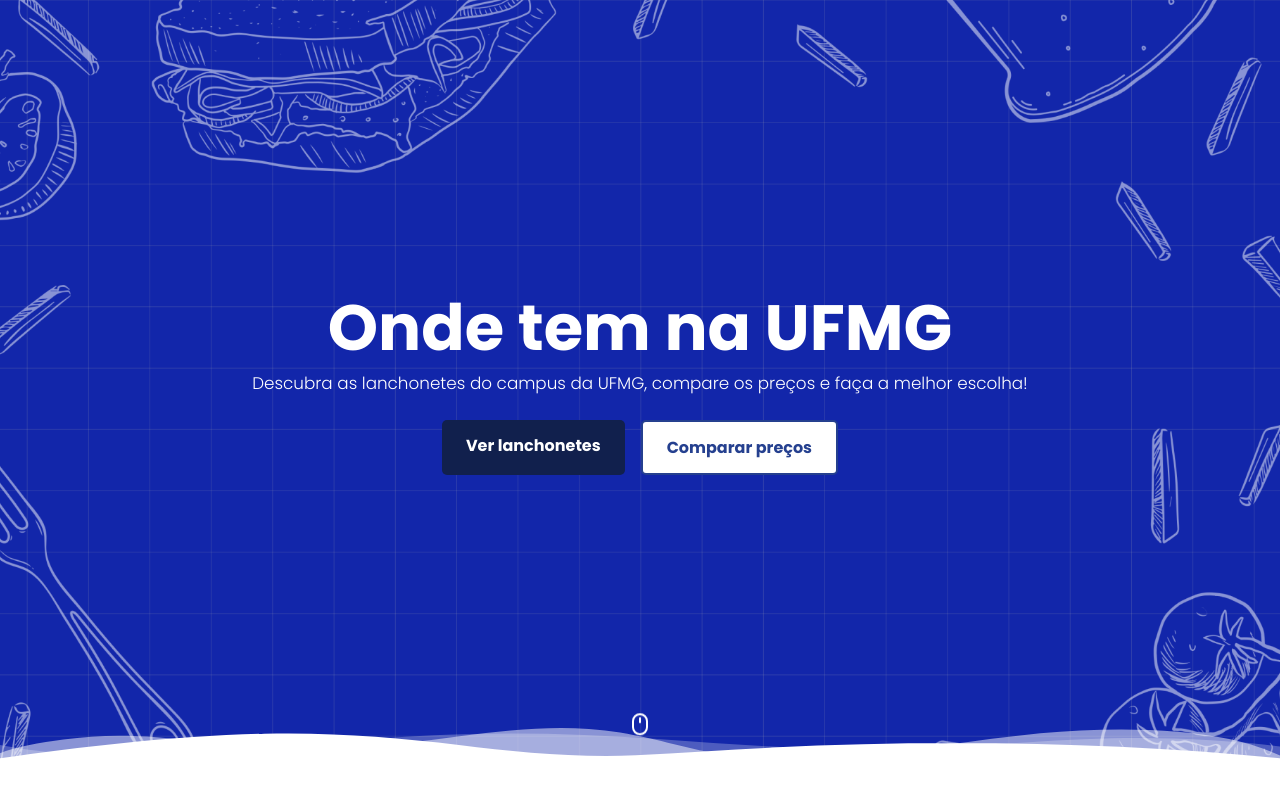
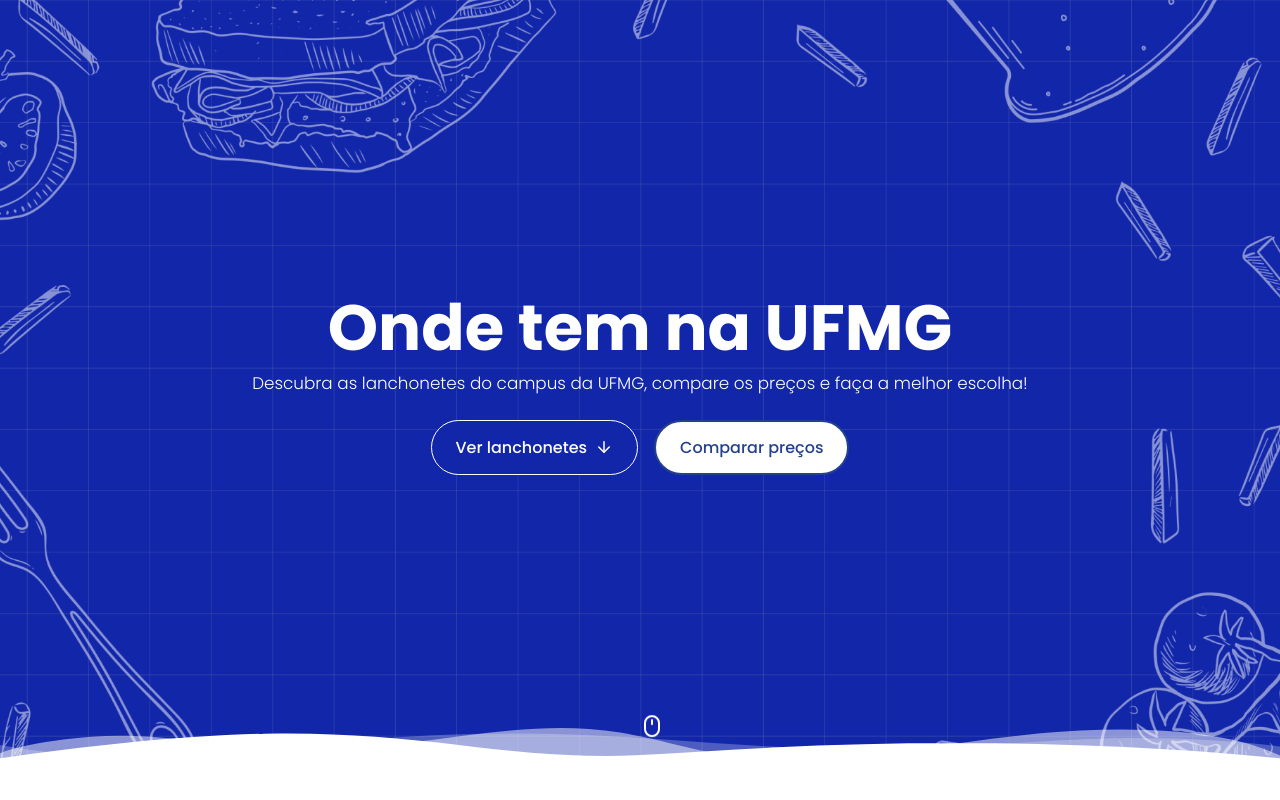
Before and after one commit to Lucas-Rezende/Onde-tem-na-UFMG, an Angular app: page / in a window 1280 px wide. Shown: the top 800 px of the page. Built offline with nearby package versions, Linux system fonts and the light colour scheme.

Commit message:
Fix buttons layout

```diff
--- a/package.json
+++ b/package.json
@@ -22,6 +22,7 @@
     "@angular/router": "^19.1.0",
     "@angular/ssr": "^19.1.8",
     "express": "^4.18.2",
+    "lucide-angular": "^0.487.0",
     "rxjs": "~7.8.0",
     "tslib": "^2.3.0",
     "zone.js": "~0.15.0"
--- a/src/app/modules/home/pages/home/home.component.css
+++ b/src/app/modules/home/pages/home/home.component.css
@@ -209,14 +209,16 @@
   padding: 0.8rem 1.5rem;
   font-size: 1rem;
   font-weight: bold;
-  border-radius: 5PX;
+  border-radius: 50px;
   text-decoration: none;
   transition: 0.3s;
   cursor: pointer;
+  font-weight: 500;
 }
 
 .btn.primary {
-  background-color: rgb(17, 32, 77);
+  background-color: #1226AA;
+  border: 1px solid #ffffff;
   color: white;
 }
 
@@ -226,6 +228,31 @@
   border: 2px solid #25408F;
 }
 
-.btn:hover {
-  opacity: 0.8;
+.btn.primary:hover {
+  background-color: #0e1d80;
 }
+
+.scroll-down svg {
+  margin-top: 0.5rem;
+  animation: bounce 1.5s infinite;
+}
+
+@keyframes bounce {
+  0%, 100% {
+    transform: translateY(0);
+  }
+  50% {
+    transform: translateY(6px);
+  }
+}
+
+.btn {
+  display: inline-flex; /* importante! */
+  align-items: center;
+  gap: 0.5rem; /* espaço entre o texto e a seta */
+}
+
+.icon {
+  vertical-align: middle;
+  stroke: white; /* ou ajuste para combinar com a cor do botão */
+}
--- a/src/app/modules/home/pages/home/home.component.html
+++ b/src/app/modules/home/pages/home/home.component.html
@@ -3,8 +3,25 @@
     <h1>Onde tem na UFMG</h1>
     <p>Descubra as lanchonetes do campus da UFMG, compare os preços e faça a melhor escolha!</p>
     <div class="hero-buttons">
-      <a href="#lanchonetes" class="btn primary">Ver lanchonetes</a>
-      <a href="#price-comparison" class="btn secondary">Comparar preços</a>
+      <a href="#lanchonetes" class="btn primary">
+        Ver lanchonetes
+        <svg
+          xmlns="http://www.w3.org/2000/svg"
+          width="18"
+          height="18"
+          viewBox="0 0 24 24"
+          fill="none"
+          stroke="currentColor"
+          stroke-width="2"
+          stroke-linecap="round"
+          stroke-linejoin="round"
+          class="icon"
+        >
+          <line x1="12" y1="5" x2="12" y2="19" />
+          <polyline points="19 12 12 19 5 12" />
+        </svg>
+      </a>
+            <a href="#price-comparison" class="btn secondary">Comparar preços</a>
     </div>
     <a href="#lanchonetes" class="scroll-down">
       <svg xmlns="http://www.w3.org/2000/svg" width="24" height="24" viewBox="0 0 24 24" fill="none" stroke="currentColor" stroke-width="2" stroke-linecap="round" stroke-linejoin="round" class="lucide lucide-mouse-icon lucide-mouse"><rect x="5" y="2" width="14" height="20" rx="7"/><path d="M12 6v4"/></svg>
@@ -37,7 +54,7 @@
     <div class="block-1">
       <h1>Comparador de preços</h1>
       <p>Compare os preços entre as lanchonetes e faça a melhor escolha!</p>
-      <button (click)="GoTo('/comparar-precos')" class="btn primary">Ver lanchonetes</button>
+      <button (click)="GoTo('/comparar-precos')" class="btn primary">Comparar preços</button>
     </div>
   </div>
 
```
Also changed, not shown: 1 other file (tests, documents, lock files or other folders).
